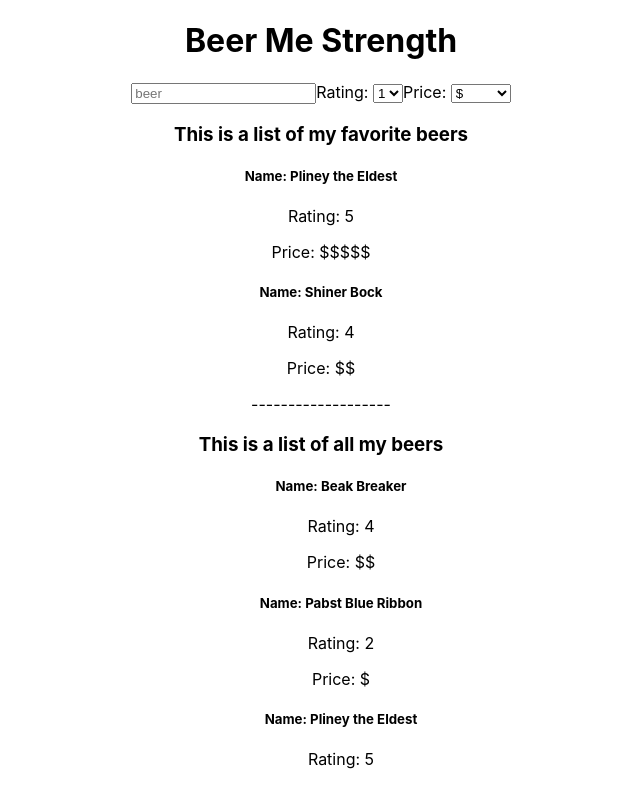
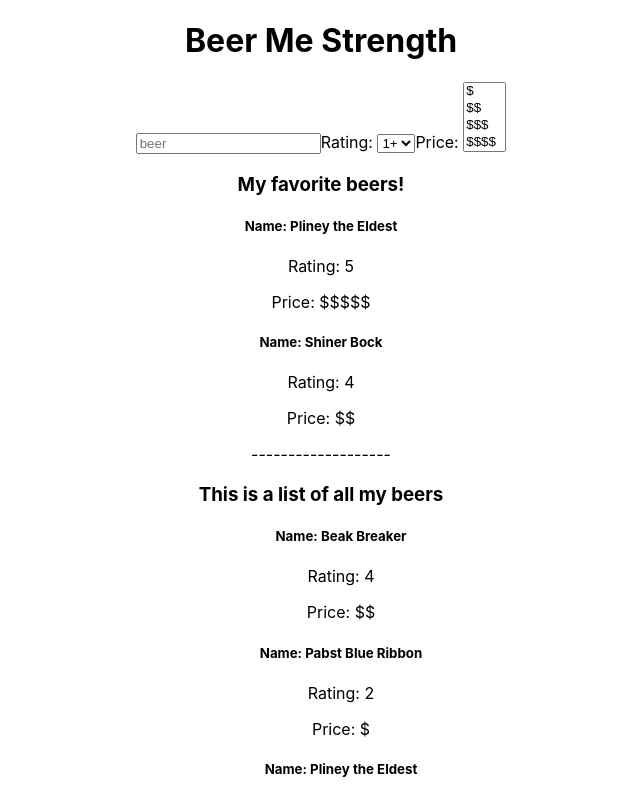
Before and after one commit to wjacobs71086/BeerMeStrength, a React (Create React App) app: page / in a window 1280 px wide. Shown: the top 785 px of the page, without its empty margins (319-959 px from the left). Built offline with nearby package versions, Linux system fonts and the light colour scheme.

Commit message:
added rating functionality

```diff
--- a/src/App.css
+++ b/src/App.css
@@ -36,3 +36,7 @@
     transform: rotate(360deg);
   }
 }
+
+#shit:hover {
+  size: '4'
+}
--- a/src/App.js
+++ b/src/App.js
@@ -7,7 +7,7 @@
 
 
 function App() {
-  const [beers, setBeers] = useState(beerList)
+  //const [beers, setBeers] = useState(beerList)
   const [searching, setSearching] = useState({term: '', rating: null, price: null})
 
 const handleSearch = (term) => {
@@ -21,16 +21,16 @@
       <h1>Beer Me Strength</h1>
 
         <Search
-          beers={beers}
+          beers={beerList}
           handleSearch={handleSearch}
           // onChange={searchingForBeer}
         />
           <FilteredSearch
             filter={searching}
-            beers={beers}/>
+            beers={beerList}/>
         <p>-------------------</p>
           <MyBeers
-            beers={beers}/>
+            beers={beerList}/>
     </div>
   );
 }
--- a/src/components/FilteredSearch.js
+++ b/src/components/FilteredSearch.js
@@ -11,10 +11,27 @@
 const handleTextFilter = (filter) => {
   // filter through the beers list and return a new list that contains the filter from either the name, or by
 
-  let filteredList = []
+  let filteredList = props.beers
+// check if the term is used and filter by that
 
-  if (filter != 'fav' && filter.term.length > 0) {
-    filteredList = props.beers.filter(beer => beer.name.toLowerCase().includes(props.filter.term) || beer.by.toLowerCase().includes(props.filter.term) || beer.rating >= props.filter.rating)
+// if the rating and the term are used, then filter by that, otherwise use the rating if the term is still set to 'fav'
+// Should there be a rating filter? Should this instead be "Sort by:" and provide highest to lowest?
+// Door dash overs "Over 3.5" as a rating system with price being basically a radio selector.
+
+
+    if (filter !== 'fav' && filter.term.length > 0) {
+        filteredList = props.beers.filter(beer => beer.name.toLowerCase().includes(props.filter.term) || beer.by.toLowerCase().includes(props.filter.term))
+    }
+
+   if (filter.rating > 1) {
+        filteredList = filteredList.filter(beer => beer.rating >= filter.rating)
+   }
+
+   if (filter.term == ''){
+       filteredList = filteredList.filter(beer => beer.fav)
+   }
+
+
     return (
         <>
             {filteredList.map(beer => {
@@ -27,37 +44,24 @@
             })}
         </>
     )
-    } else {
-        return (
-            <>
-                <h3>This is a list of my favorite beers</h3>
-                    {props.beers.map(beer => {
-                        if (beer.fav){
-                            return <Beer
-                                    key={beer.id}
-                                    name={beer.name}
-                                    rating={beer.rating}
-                                    price={beer.price}
-                                    />
-                        }
-                    })}
-            </>
-        )
-    }
+
+
+
 }
 
-const handlePriceFilter = () => {
-    // filter through the beers list and return a new list that contains the filter from the selected price value and below
-    // sort from rated price to lowest
-  }
+// const handlePriceFilter = () => {
+//     // filter through the beers list and return a new list that contains the filter from the selected price value and below
+//     // sort from rated price to lowest
+//   }
 
-  const handleRatingFilter = () => {
-    // filter through the beers list and return a new list that contains the filter from the selected rating value and below
-    // sort from rated to lowest
-  }
+//   const handleRatingFilter = () => {
+//     // filter through the beers list and return a new list that contains the filter from the selected rating value and below
+//     // sort from rated to lowest
+//   }
 
     return (
         <div>
+            {(props.filter.term == '') ? <h3>My favorite beers!</h3> : null}
             {handleTextFilter(props.filter)}
         </div>
     )
--- a/src/components/Search.js
+++ b/src/components/Search.js
@@ -1,9 +1,4 @@
 import React, {useState, useEffect} from 'react'
-
-
-
-
-
 
 // This should be able to check the current state of all search aspects together and pass this into the handleSearch feature
 // EX: props.handleSearch({term:'', rating: 4, price:'$$'})
@@ -23,26 +18,31 @@
             <input
                 type='text'
                 defaultValue=''
-                onChange={(e) => {setSearch({term:e.target.value, rating: null, price: null})}}
+                onChange={(e) => {setSearch({...search, term:e.target.value.toLowerCase()})}}
                 placeholder='beer'/>
 
             <label>Rating: </label>
             <select name="rating"
                     value={search.rating}
                     onChange={(e) => {
-                        console.log('this is the rating selected =>', search.rating)
-                        setSearch({term:e.target.value, rating: e.target.value, price: null})
+                        setSearch({...search, rating:e.target.value})
                     }}
                     >
-                <option value="1">1</option>
-                <option value="2">2</option>
-                <option value="3">3</option>
-                <option value="4">4</option>
-                <option value="5">5</option>
+                <option value={1}>1+</option>
+                <option value={2}>2+</option>
+                <option value={3}>3+</option>
+                <option value={4}>4+</option>
+                <option value={5}>5+</option>
             </select>
 
             <label>Price: </label>
-            <select name="price">
+            <select
+                name="price"
+                value={[]}
+                    onChange={(e) => {
+                        console.log('welp, we will get there', e.target.value)
+                    }}
+                multiple>
                 <option value="$">$</option>
                 <option value="$$">$$</option>
                 <option value="$$$">$$$</option>
```
Lines whose indentation alone changed are shown as unchanged.
